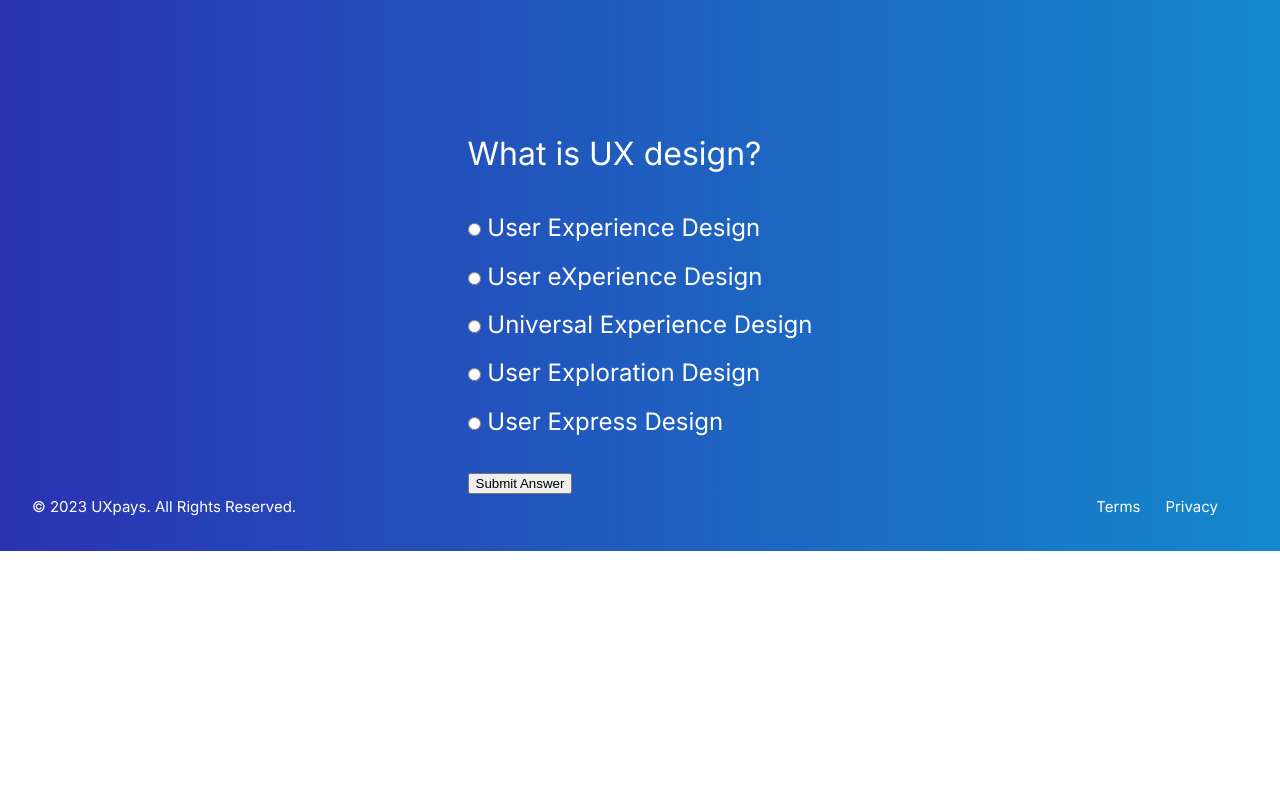
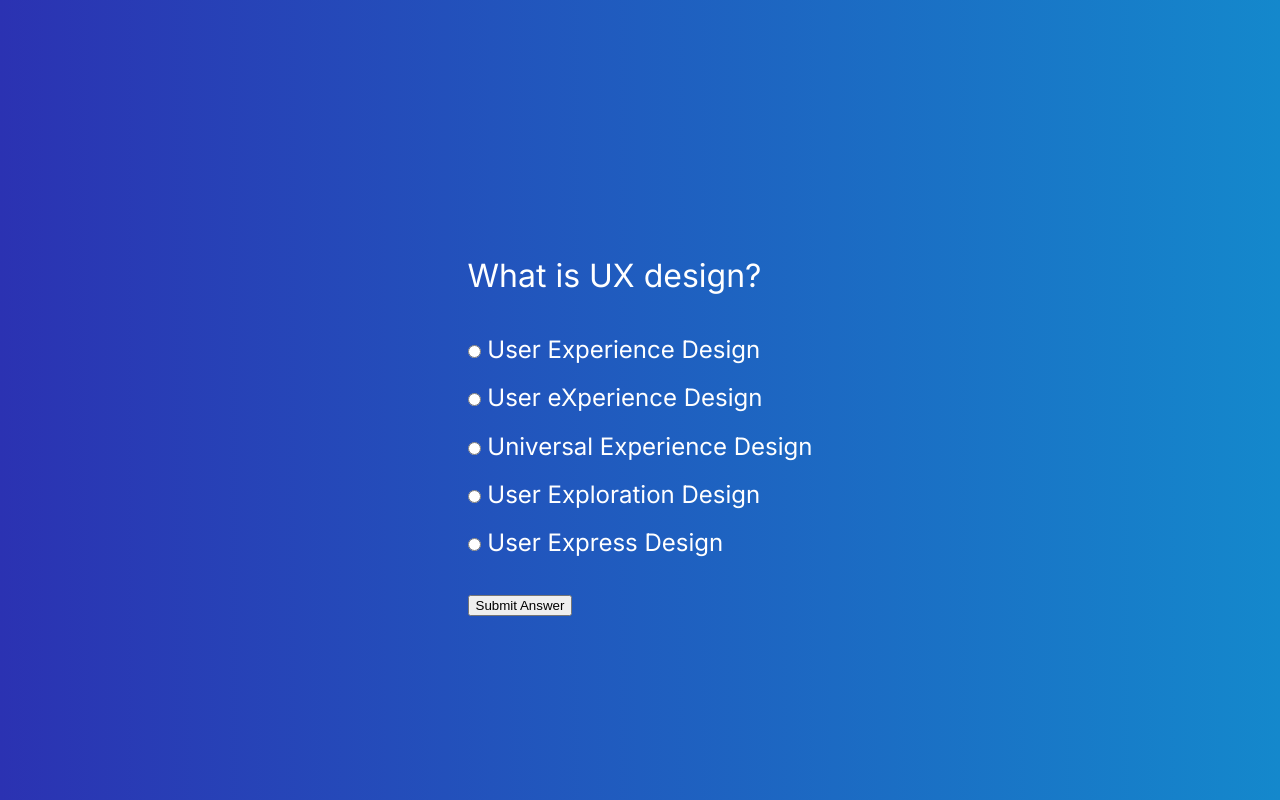
Before and after one commit to jamesdesigns/vue-project, a Vue app: page / in a window 1280 px wide. Shown: the part 1540-2340 px from the top of the page. Before the commit the page ends 2091 px from the top, so only its background shows below. Built offline with nearby package versions, Linux system fonts and the light colour scheme.

Commit message:
Add extra padding on top of test section

```diff
--- a/src/components/Test.vue
+++ b/src/components/Test.vue
@@ -49,7 +49,7 @@ export default {
 
 <style scoped>
 /* Add your component styles here */
-.test-container { display: flex; justify-content: center; margin: 0 auto; }
+.test-container { display: flex; justify-content: center; margin: 10% auto 0; height: 100vh; }
 ul {
   list-style-type: none;
   padding: 0;
```
